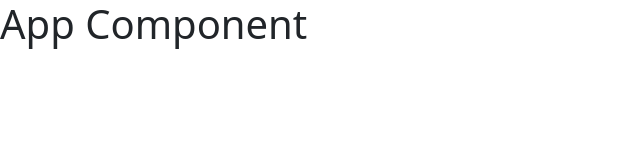
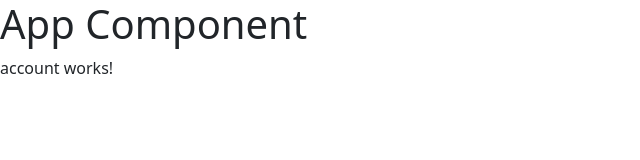
Before and after one commit to HaiderMalik12/multistep-signup-angular, an Angular app: page / in a window 1280 px wide. Shown: the top 160 px of the page, without its empty margins (0-640 px from the left). Built offline with nearby package versions, Linux system fonts and the light colour scheme.

Commit message:
created account component successfully!

```diff
--- /dev/null
+++ b/src/app/account/account.component.html
@@ -0,0 +1 @@
+<p>account works!</p>
--- a/src/app/app.component.html
+++ b/src/app/app.component.html
@@ -1,5 +1,6 @@
 <main>
   <h1>App Component</h1>
+  <app-account></app-account>
 </main>
 
 <router-outlet />
--- a/src/app/app.component.ts
+++ b/src/app/app.component.ts
@@ -1,12 +1,13 @@
 import { Component } from '@angular/core';
 import { RouterOutlet } from '@angular/router';
+import { AccountComponent } from './account/account.component';
 
 @Component({
   selector: 'app-root',
   standalone: true,
-  imports: [RouterOutlet],
   templateUrl: './app.component.html',
-  styleUrl: './app.component.css'
+  styleUrl: './app.component.css',
+  imports: [AccountComponent, RouterOutlet],
 })
 export class AppComponent {
   title = 'signup-task';
```
Also changed, not shown: src/app/account/account.component.ts (added, +12 -0 lines), src/app/account/account.component.css (added).
